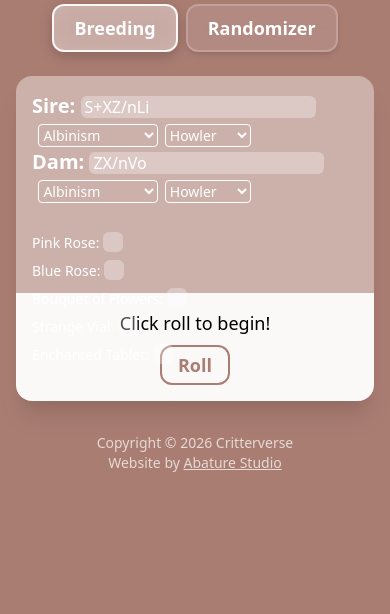
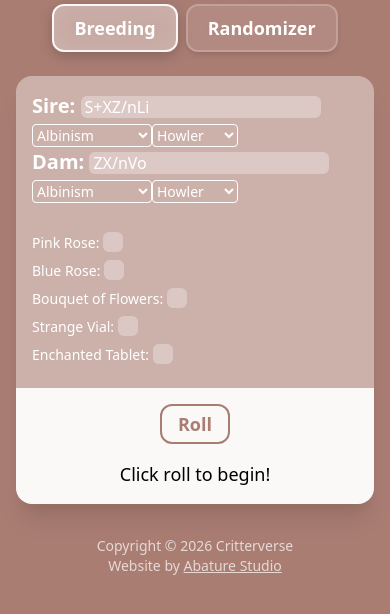
Before and after one commit to PSNapier/critterverse, a website: page index.html in a window 390 px wide. Shown: the part 56-670 px from the top of the page. Drawn offline with Linux system fonts and the light colour scheme.

Commit message:
style: desktop vs. mobile shenanigans

```diff
--- a/index.html
+++ b/index.html
@@ -38,7 +38,7 @@
 			</div>
 		</div>
 
-		<footer class="text-center text-sm text-white opacity-70">
+		<footer class="pb-4 text-center text-sm text-white opacity-70">
 			<p>Copyright © <span id="copyright-year"></span> Critterverse</p>
 			<p>
 				Website by
--- a/src/css/input.css
+++ b/src/css/input.css
@@ -165,14 +165,28 @@ h1 {
 		grid-template-columns: 1fr;
 		margin-left: 1rem;
 		margin-right: 1rem;
+		height: auto;
+		min-height: auto;
 	}
 
 	#input {
 		border-radius: 1rem 1rem 0 0;
+		overflow: visible;
 	}
 
 	#output {
 		border-radius: 0 0 1rem 1rem;
+		overflow: visible;
+	}
+
+	input[type='text'] {
+		width: 100%;
+	}
+
+	.roll-btn {
+		order: -1;
+		margin-top: 0;
+		margin-bottom: 0.5rem;
 	}
 }
 
@@ -195,6 +209,8 @@ input[type='text'] {
 	border-radius: 0.375rem;
 	padding-left: 0.25rem;
 	font-size: 1rem;
+	box-sizing: border-box;
+	width: 240px;
 }
 
 /* checkbox styling - match text input */
@@ -227,7 +243,6 @@ input[type='checkbox']:checked::after {
 #input select {
 	padding: 0px;
 	margin: 0px;
-	margin-left: 0.4rem;
 }
 
 /* select dropdown options styling - only affects the dropdown menu */
@@ -241,3 +256,7 @@ input[type='checkbox']:checked::after {
 	background-color: var(--selected-600) !important;
 	color: white !important;
 }
+
+#enchanted-tablet {
+	margin-right: 0.5rem;
+}
```
Also changed, not shown: src/css/output.css.
